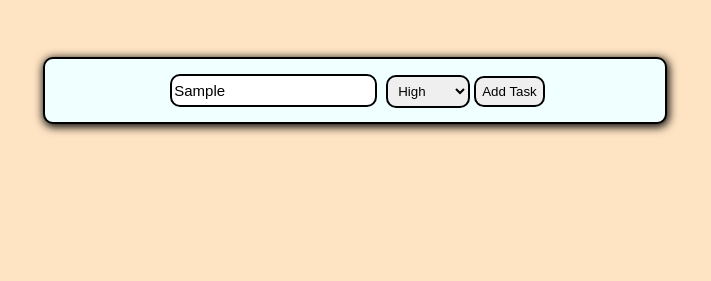
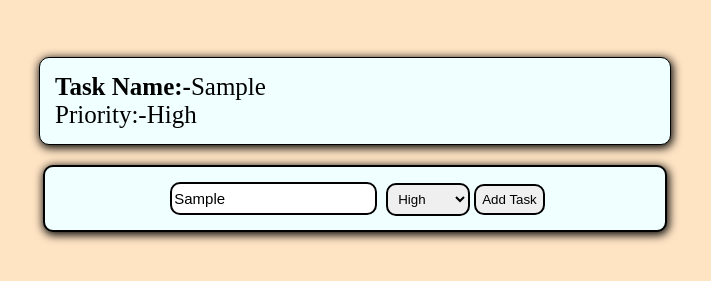
Before and after one commit to SiddheshwarKale/To-Do-Application, a plain HTML site: page index.html in a window 1280 px wide. Both pictures are taken after typing "Sample" into the empty fields and a click on the button "Add Task". Shown: the part 61-342 px from the top of the page, without its empty margins (285-996 px from the left). Drawn offline with Linux system fonts and the light colour scheme.

Commit message:
javascript file added

```diff
--- a/index.html
+++ b/index.html
@@ -85,6 +85,30 @@
         </select>
         <button class="btn-add">Add Task</button>
     </div>
+    <script>
 
+        const toDoList=document.querySelector('.cards')
+        const addButton=document.querySelector('.btn-add')
+        const inputTask=document.querySelector('.input')
+        const prioritySelect=document.querySelector('.priority')
+
+        const taskList=new Map()
+
+
+
+        addButton.addEventListener('click',function(){
+          if(!inputTask.value){
+            alert('Enter the Task')
+          }
+          else{
+            taskList.set('task',inputTask.value)
+            taskList.set('priority',prioritySelect.value)
+            toDoList.innerHTML +=`<div id="cards"><b>Task Name:-</b>${taskList.get('task')}</br>Priority:-${taskList.get('priority')}</div>`
+
+          }
+
+          }
+        )
+    </script>
   </body>
 </html>
```
